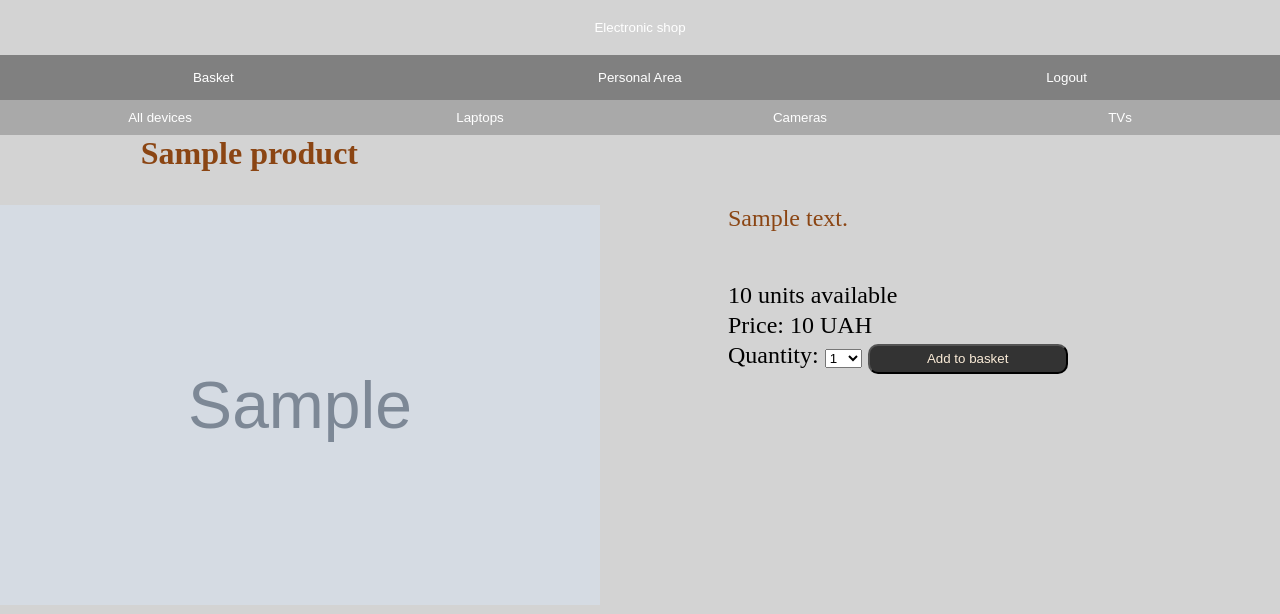
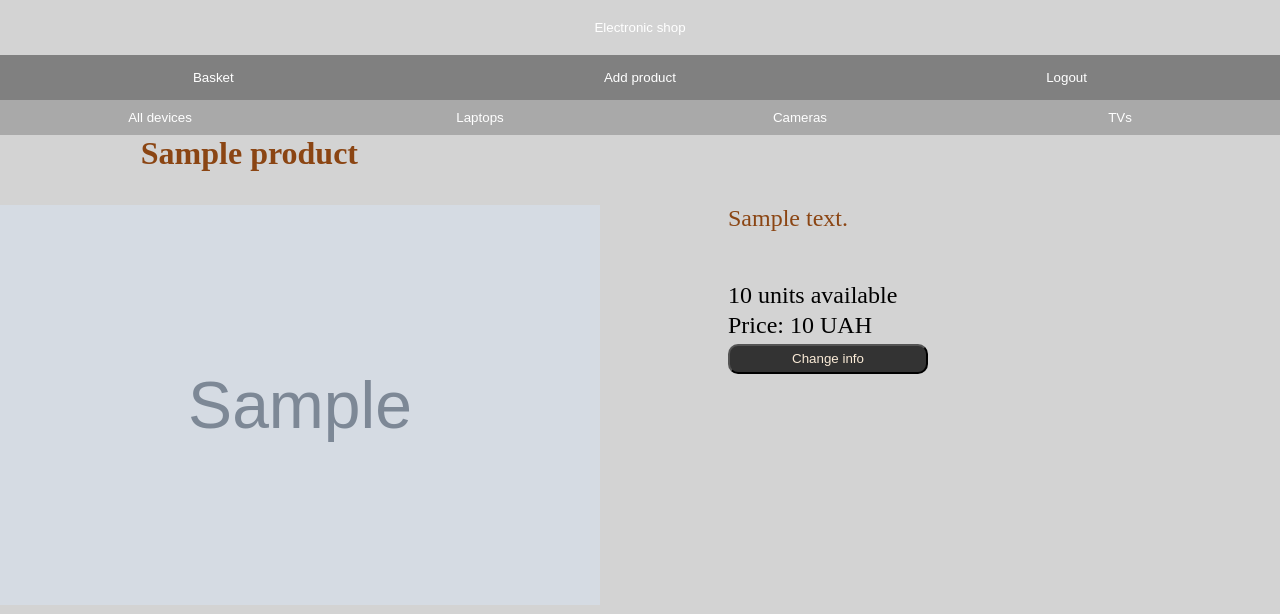
Before and after one commit to tyurinart14/Eshop, a Django app: a page that uses templates/base.html in a window 1280 px wide; the page is wider, and only the part inside the window is pictured. Shown: the top 614 px of that part. Run offline with Django 4.2, Linux system fonts and the light colour scheme; a user stored in the database is signed in; tables that the repository leaves empty hold one stand-in row (values such as "Sample post"); grey boxes marked "Sample" are stand-in pictures.

Commit message:
Added the ability to add and edit a product if authorized 'is_staff' user

```diff
--- a/cart/templates/cart/detail.html
+++ b/cart/templates/cart/detail.html
@@ -8,7 +8,6 @@
     <table class="table">
         <thead>
         <tr>
-            <th>Image</th>
             <th>Product</th>
             <th>Quantity</th>
             <th>Remove</th>
@@ -20,10 +19,6 @@
         {% for item in cart %}
             {% with product=item.product %}
                 <tr>
-                    <td>
-                        <a href="{{ product.get_absolute_url }}">
-                        </a>
-                    </td>
                     <td>{{ product.name }}</td>
                     <td>{{ item.quantity }}</td>
                     <td><a href="{% url "cart_remove" product.id %}">Remove</a></td>
--- a/orders/views.py
+++ b/orders/views.py
@@ -2,6 +2,7 @@ from django.shortcuts import render
 from orders.models import OrderItem
 from orders.forms import OrdersCreateForm
 from cart.cart import Cart
+from user.models import UserModel
 
 
 def create_new_order(request):
--- a/products/models.py
+++ b/products/models.py
@@ -1,4 +1,5 @@
 from django.db import models
+from django.urls import reverse
 
 
 class Category(models.Model):
@@ -17,3 +18,10 @@ class Product(models.Model):
     description = models.TextField(blank=True)
     availability = models.BooleanField(null=True)
     cat = models.ForeignKey('Category', on_delete=models.PROTECT, null=True)
+
+    class Meta:
+        db_table = "products_product"
+        verbose_name = "product"
+
+    def get_absolute_url(self):
+        return reverse("homepage")
--- a/products/templates/product_detail.html
+++ b/products/templates/product_detail.html
@@ -1,8 +1,21 @@
 {% extends "base.html" %}
-{% block title %}Electronic shop{% endblock %}
+{% block title %}{{ product.name }}{% endblock %}
 {% block container %}
     {% include "includes/style_for_homepage.html" %}
-
+    {% if user.is_staff %}
+        <h1 style="width: 97%; height: 70px; color: saddlebrown; position: relative; left: 11%">{{ product.name }}</h1>
+        <img src="{{ product.image2 }}"
+             height="400px" width="600px" alt="picture" align="left">
+        <p style="font-size: 24px; width: 85%; color: saddlebrown; position: relative; left: 10%">{{ product.description }}</p>
+        <p style="margin-top:50px; width: 85%; font-size: 24px; height: 30px; color: black; position: relative; left: 10%; ">
+            {{ product.amount }} units available</p>
+        <p style="margin-top:0; width: 85%; font-size: 24px; height: 30px; color: black; position: relative; left: 10%; ">
+            Price: {{ product.price }} UAH</p>
+        <form style="margin-top:0; width: 85%; font-size: 24px; height: 30px; color: black; position: relative; left: 10%; "
+              action="{% url "change_product_info" slug=product.slug %}">
+            <input class="b_color" type="submit" value="Change info">
+        </form>
+    {% else %}
         <h1 style="width: 97%; height: 70px; color: saddlebrown; position: relative; left: 11%">{{ product.name }}</h1>
         <img src="{{ product.image2 }}"
              height="400px" width="600px" alt="picture" align="left">
@@ -10,9 +23,9 @@
         {% if product.amount > 0 %}
             <p style="margin-top:50px; width: 85%; font-size: 24px; height: 30px; color: black; position: relative; left: 10%; ">
                 {{ product.amount }} units available</p>
-        <p style="margin-top:0px; width: 85%; font-size: 24px; height: 30px; color: black; position: relative; left: 10%; ">
+            <p style="margin-top:0; width: 85%; font-size: 24px; height: 30px; color: black; position: relative; left: 10%; ">
                 Price: {{ product.price }} UAH</p>
-        <form style="margin-top:0px; width: 85%; font-size: 24px; height: 30px; color: black; position: relative; left: 10%; "
+            <form style="margin-top:0; width: 85%; font-size: 24px; height: 30px; color: black; position: relative; left: 10%; "
                   action="{% url "cart_add" product.id %}" method="post">
                 {{ cart_product_form }}
                 {% csrf_token %}
@@ -24,4 +37,5 @@
             <p style="margin-top:50px; width: 85%; font-size: 24px; color: red; position: relative; left: 10%">
                 The product is out of stock</p>
         {% endif %}
+    {% endif %}
 {% endblock %}
--- a/products/urls.py
+++ b/products/urls.py
@@ -4,4 +4,6 @@ from django.urls import path
 urlpatterns = [
     path('product/<int:num>/<slug:slug>/', views.product_detail, name="product"),
     path('homepage/<int:number>/', views.CategoryView.as_view(), name="category"),
+    path('product/add/', views.add_new_product, name="add_product"),
+    path('product/change/<slug:slug>/', views.UpdateProductData.as_view(), name="change_product_info")
 ]
--- a/products/views.py
+++ b/products/views.py
@@ -1,7 +1,10 @@
+from django.http import HttpResponseRedirect
 from django.shortcuts import get_object_or_404, render
-from django.views.generic import ListView
+from django.urls import reverse
+from django.views.generic import ListView, UpdateView
 from products.models import Product
 from cart.forms import CartAddProductForm
+from products.forms import ProductCreateForm
 
 
 class CategoryView(ListView):
@@ -21,3 +24,21 @@ def product_detail(request, num, slug):
     cart_product_form = CartAddProductForm()
     return render(request, 'product_detail.html', {'product': product,
                                                    'cart_product_form': cart_product_form})
+
+
+def add_new_product(request):
+    if request.method == "POST":
+        form = ProductCreateForm(request.POST)
+        if form.is_valid():
+            form.add_product()
+        redirect_url = reverse("homepage")
+        return HttpResponseRedirect(redirect_url)
+    else:
+        form = ProductCreateForm
+    return render(request, "product_add.html", {"form": form})
+
+
+class UpdateProductData(UpdateView):
+    model = Product
+    fields = ['name', 'image', 'image2', 'price', 'amount', 'slug', 'description', 'availability', 'cat']
+    template_name = 'product_add.html'
--- a/templates/base.html
+++ b/templates/base.html
@@ -16,15 +16,20 @@
         <button style="width:33.33%">Basket</button>
     </form>
     {% if user.is_authenticated %}
-        <form action="{% url "client_page" slug=user.username %}" target="_self">
-            <button style="width:33.33%">Personal Area</button>
-        </form>
+        {% if user.is_staff %}
+            <form action="{% url "add_product" %}" target="_self">
+                <button style="width:33.33%">Add product</button>
+            </form>
+        {% else %}
+            <form action="{% url "client_page" slug=user.username %}" target="_self">
+                <button style="width:33.33%">Personal Area</button>
+            </form>
+        {% endif %}
     {% else %}
         <form action="{% url "login" %}" target="_self">
             <button style="width:33.33%">Login</button>
         </form>
     {% endif %}
-    </form>
     {% if user.is_authenticated %}
         <form action="{% url "logout" %}" target="_self">
             <button style="width:33.33%">Logout</button>
--- a/user/models.py
+++ b/user/models.py
@@ -4,7 +4,7 @@ from django.urls import reverse
 
 
 class UserModel(AbstractUser):
-    wallet = models.IntegerField()
+    wallet = models.IntegerField(default=20000)
 
     class Meta:
         db_table = "auth_user"
```
Also changed, not shown: products/forms.py (added, +21 -0 lines), products/templates/product_add.html (added, +10 -0 lines). Lines whose indentation alone changed are shown as unchanged.
